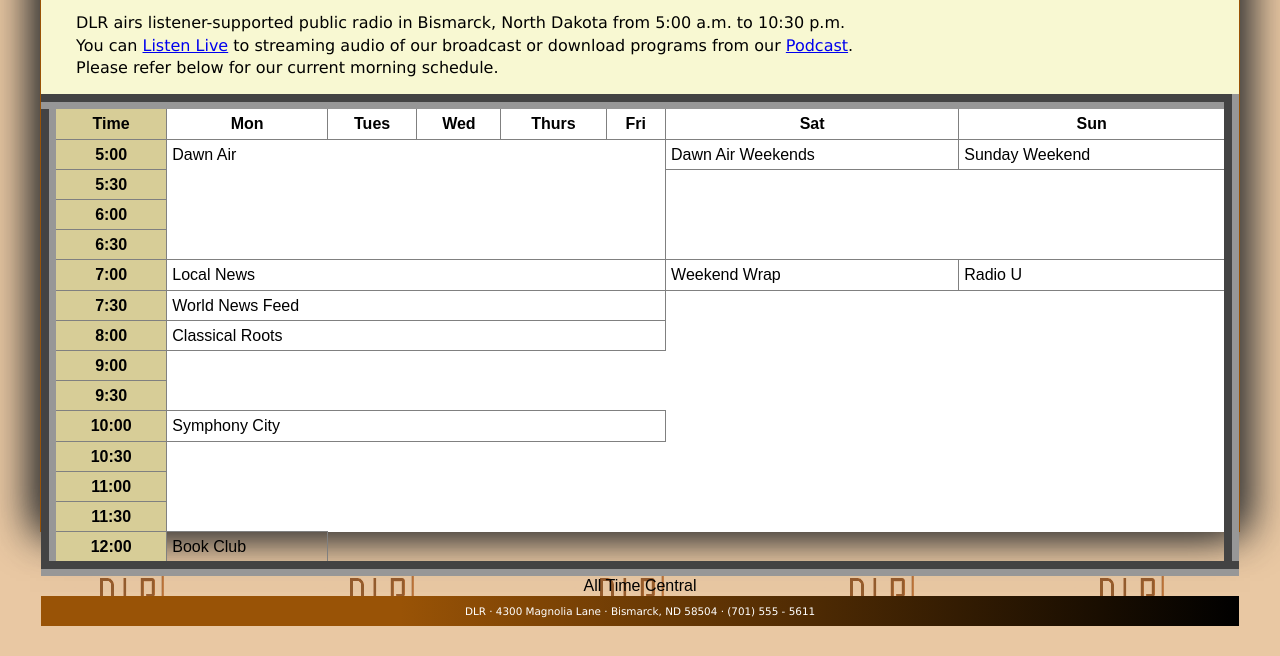
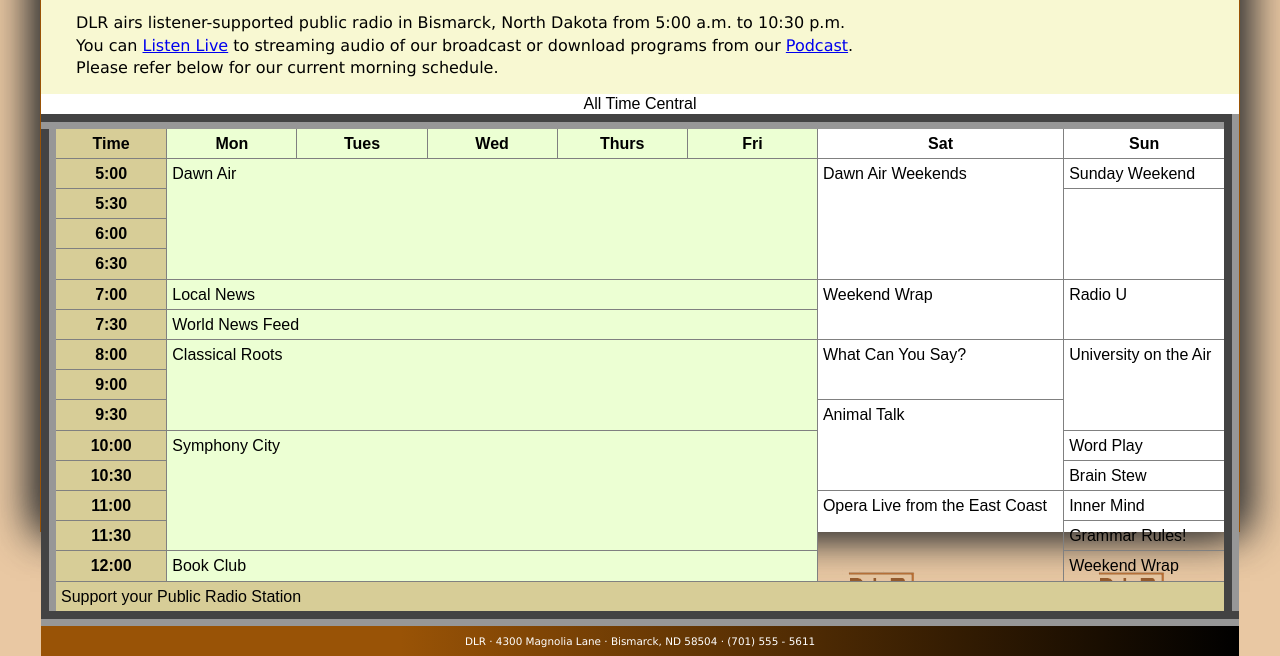
Before and after one commit to CTC-Coding-Year-1/tutorial-6-review-NateAufdenberg, a plain HTML site: page index.html in a window 1280 px wide. Shown: the part 268-924 px from the top of the page. Before the commit the page ends 894 px from the top, so only its background shows below. Drawn offline with Linux system fonts and the light colour scheme; files whose address does not match are found by name.

Commit message:
Completed the actual working on the CSS

```diff
--- a/Styles/dlr_tables2.css
+++ b/Styles/dlr_tables2.css
@@ -16,10 +16,10 @@
 /* Table Styles */
 
 table.Programs {
-   font-family: Arial, Verdana, sans-serif;
+   width: 100%;
    border: 15px outset rgb(151, 151, 151);
    border-collapse: collapse;
-   width: 100%;
+   font-family: Arial, Verdana, sans-serif;
 }
 
 table.Programs tr {
@@ -33,27 +33,22 @@ table.Programs th, table.Programs td {
 }
 /* Table Caption Styles */
 
-table.Programs caption {
-   caption-side: bottom;
-   text-align: center;
-}
 
 /* Table Column Styles */
-
 col.timeColumn {
    width: 10%;
    background: rgb(215, 205, 151);
 }
-col#wDaysColumns {
+
+col.wDayColumns {
    width: 11%;
    background: rgb(236, 255, 211);
 }
 
-col#wEndColumns {
+col.wEndcolumns {
    width: 17%;
    background: rgb(255, 231, 255);
 }
-
 /* Table Header Styles */
 
 
--- a/index.html
+++ b/index.html
@@ -56,7 +56,7 @@
    <table class="Programs">
       <caption>All Time Central</caption>
       <colgroup>
-         <col class="timeColumn" />
+         <col class="timeColumn" span="1" />
          <col class="wDayColumns" span="5" />
          <col class="wEndColumns" span="2" />
       </colgroup>
@@ -76,7 +76,7 @@
          <tr>
             <th>5:00</th>
             <td colspan="5" rowspan="4">Dawn Air</td>
-            <td>Dawn Air Weekends</td>
+            <td rowspan="4">Dawn Air Weekends</td>
             <td>Sunday Weekend</td>
          </tr>
          <tr>
@@ -91,8 +91,8 @@
          <tr>
             <th>7:00</th>
             <td colspan="5">Local News</td>
-            <td>Weekend Wrap</td>
-            <td>Radio U</td>
+            <td rowspan="2">Weekend Wrap</td>
+            <td rowspan="2">Radio U</td>
          </tr>
          <tr>
             <th>7:30</th>
@@ -100,32 +100,44 @@
          </tr>
          <tr>
             <th>8:00</th>
-            <td colspan="5">Classical Roots</td>
+            <td colspan="5" rowspan="3">Classical Roots</td>
+            <td rowspan="2">What Can You Say?</td>
+            <td rowspan="3">University on the Air</td>
          </tr>
          <tr>
             <th>9:00</th>
          </tr>
          <tr>
             <th>9:30</th>
+            <td rowspan="3">Animal Talk</td>
+
          </tr>
          <tr>
             <th>10:00</th>
-            <td colspan="5">Symphony City</td>
+            <td colspan="5" rowspan="4">Symphony City</td>
+            <td>Word Play</td>
          </tr>
          <tr>
             <th>10:30</th>
+            <td>Brain Stew</td>
          </tr>
          <tr>
             <th>11:00</th>
+            <td rowspan="3">Opera Live from the East Coast</td>
+            <td>Inner Mind</td>
          </tr>
          <tr>
             <th>11:30</th>
+            <td>Grammar Rules!</td>
          </tr>
          <tr>
             <th>12:00</th>
-            <td rowspan="5">Book Club</td>
+            <td colspan="5">Book Club</td>
+            <td>Weekend Wrap</td>
          </tr>
-
+         <tfoot>
+            <td colspan="8">Support your Public Radio Station</td>
+         </tfoot>
       </tbody>
    </table>
    <footer>
```
